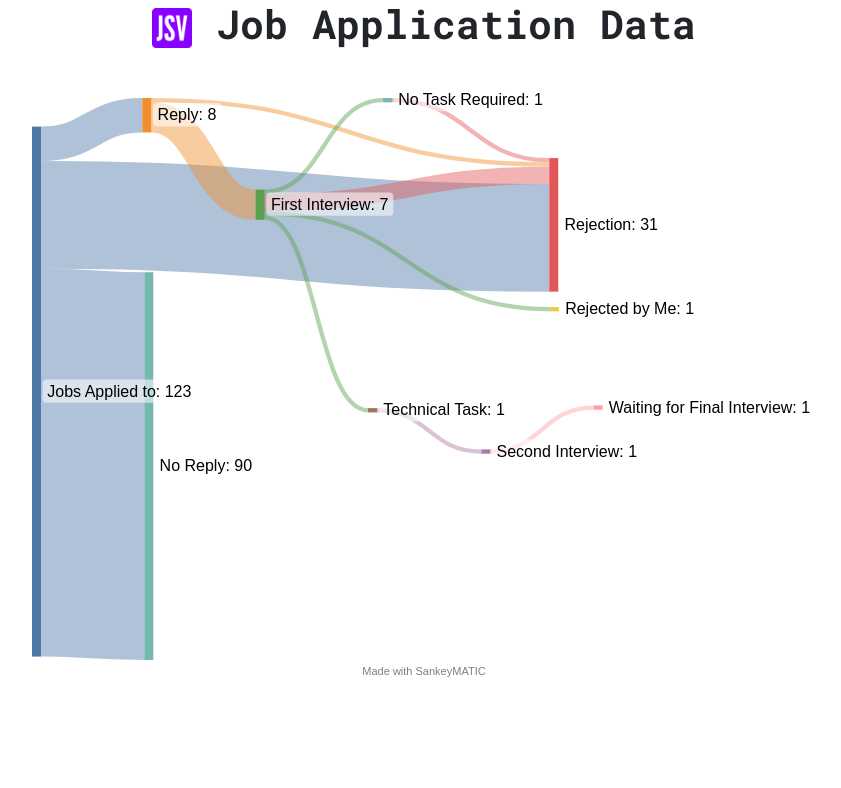
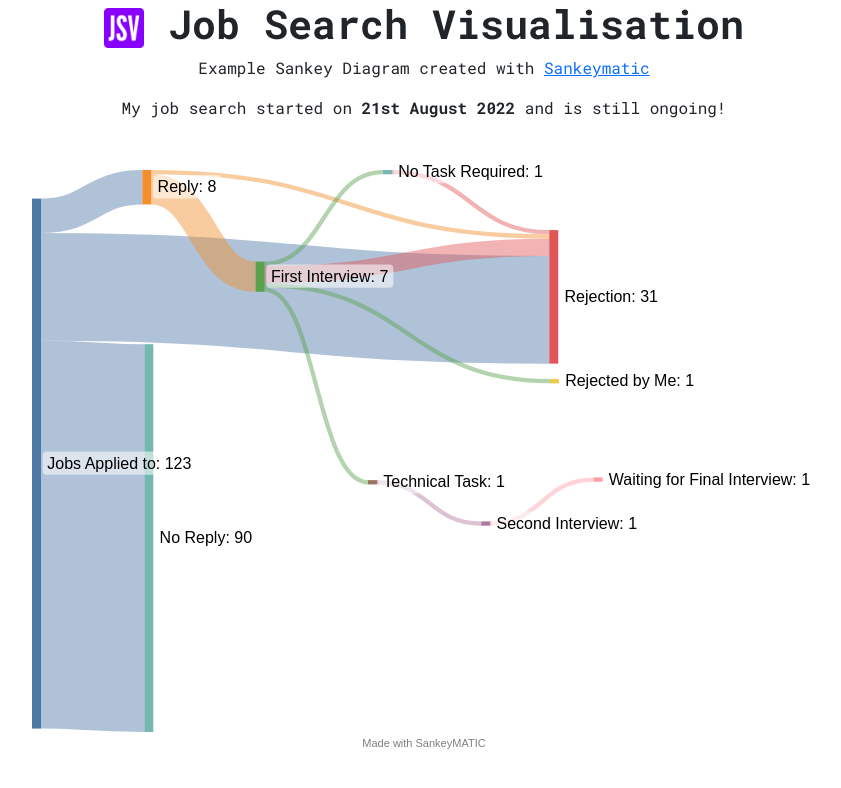
Before and after one commit to lambley/job-search-visualisation, a React (Create React App) app in the folder client/: page / in a window 1280 px wide. Shown: the top 788 px of the page, without its empty margins (216-1057 px from the left). Built offline with nearby package versions, Linux system fonts and the light colour scheme.

Commit message:
add copy

```diff
--- a/client/src/App.js
+++ b/client/src/App.js
@@ -5,8 +5,17 @@ function App() {
     <div className="App">
       <h1 className="text-center">
         <img src="logo192.png" alt="" style={{ height: '1em' }} /> Job
-        Application Data
+        Search Visualisation
       </h1>
+
+      <div className='text-center'>
+        <p>
+          Example Sankey Diagram created with{' '}
+          <a href="https://sankeymatic.com/build/">Sankeymatic</a>
+        </p>
+        <p>My job search started on <strong>21st August 2022</strong> and is still ongoing!</p>
+      </div>
+
       <div
         style={{
           width: '800px',
```
